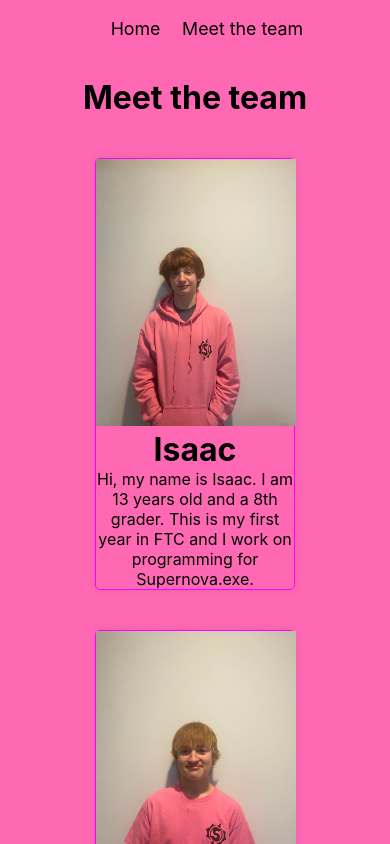
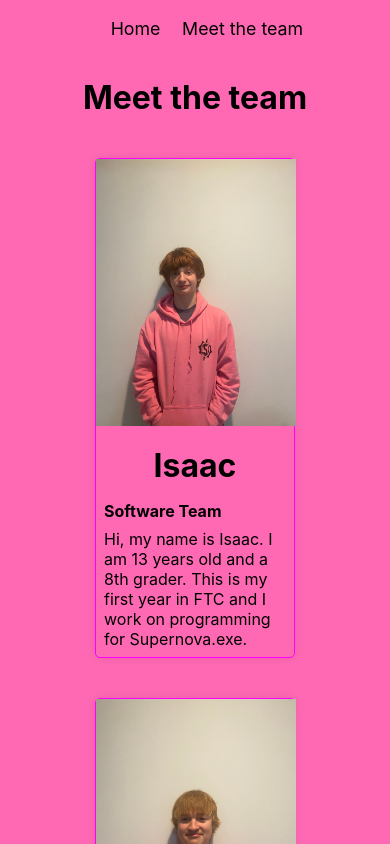
Before and after one commit to Supernova-exe/Supernova-exe.github.io, a React (Create React App) app: page /meet in a window 390 px wide. Shown: the top 844 px of the page. Built offline with nearby package versions, Linux system fonts and the light colour scheme.

Commit message:
redid some css

```diff
--- a/src/MemberBio.css
+++ b/src/MemberBio.css
@@ -1,11 +1,24 @@
 :root
 {
   --bio-size: 400px;
+}
+.memberBio p
+{
+  font-size: 1.5em;
+  text-align: left;
+}
+.memberBio  h1
+{
+  font-size: 2em;
 }
 @media (max-width: 768px) {
   :root
   {
     --bio-size: 300px;
+  }
+  .memberBio p {
+    font-size: 1.2em;
+    text-align: left;
   }
 }
 @media (max-width: 576px) {
@@ -13,42 +26,26 @@
   {
     --bio-size: 200px;
   }
+    .memberBio  p {
+        font-size: 1em;
+    }
 }
 @media (max-width: 375px) {
   :root
   {
     --bio-size: 150px;
   }
-  p {
+  .memberBio  p {
     font-size: 0.9em;
   }
 
 }
-@media (max-width: 320px) {
-  :root
-  {
-    --bio-size: 100px;
-  }
-  p {
-    font-size: 0.7em;
-  }
 
-}
-@media (max-width: 280px) {
-  :root
-  {
-    --bio-size: 50px;
-  }
-  p {
-    font-size: 0.5em;
-  }
-
-}
 
 .memberBio {
   display: grid;
   flex-direction: column;
-  align-items: center;
+  align-items: start;
   margin: 20px;
   border: 1px solid magenta;
   border-radius: 5px;
@@ -57,17 +54,12 @@
   width: var(--bio-size);
   height: min-content;
 }
-.memberBio img
+.memberBio img {
+  width: var(--bio-size);
+  height: auto;
+}
+.memberBio h1, .memberBio p
 {
-    width: var(--bio-size);
-    height: auto;
-}
-.memberBio h1
-{
-  margin: 0;
-}
-.memberBio p
-{
-  margin: 0;
+  margin: .5em;
   padding: 0;
 }
```
Also changed, not shown: src/markdown/bios/Billy.md (+1 -0 lines), src/markdown/bios/Isaac.md (+2 -0 lines), src/markdown/bios/Kate.md (+1 -0 lines), src/markdown/bios/Noor.md (+1 -0 lines), src/markdown/bios/Sherry.md (+1 -0 lines), src/markdown/bios/Thomas.md (+1 -0 lines), src/markdown/bios/Vinutha.md (+1 -0 lines).
